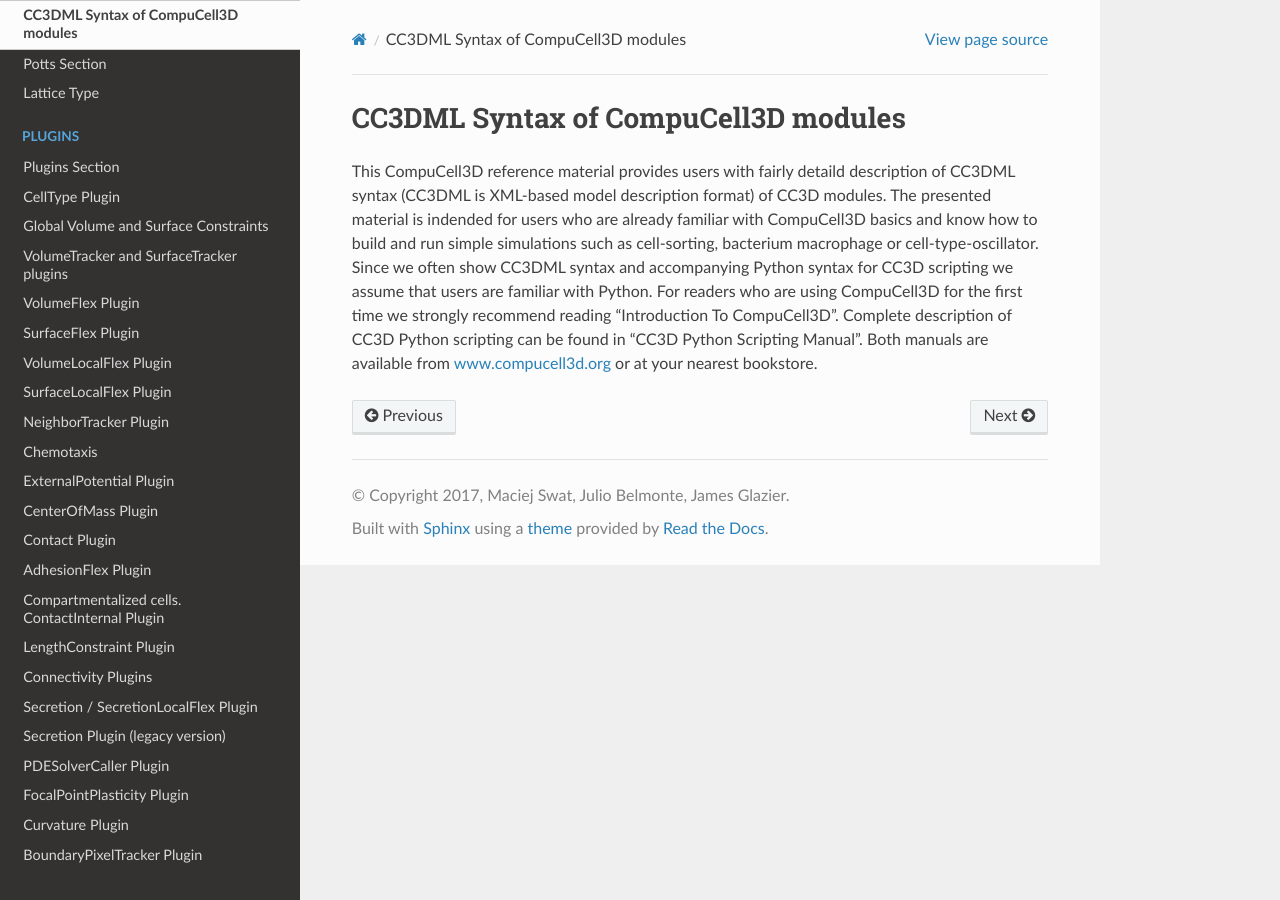
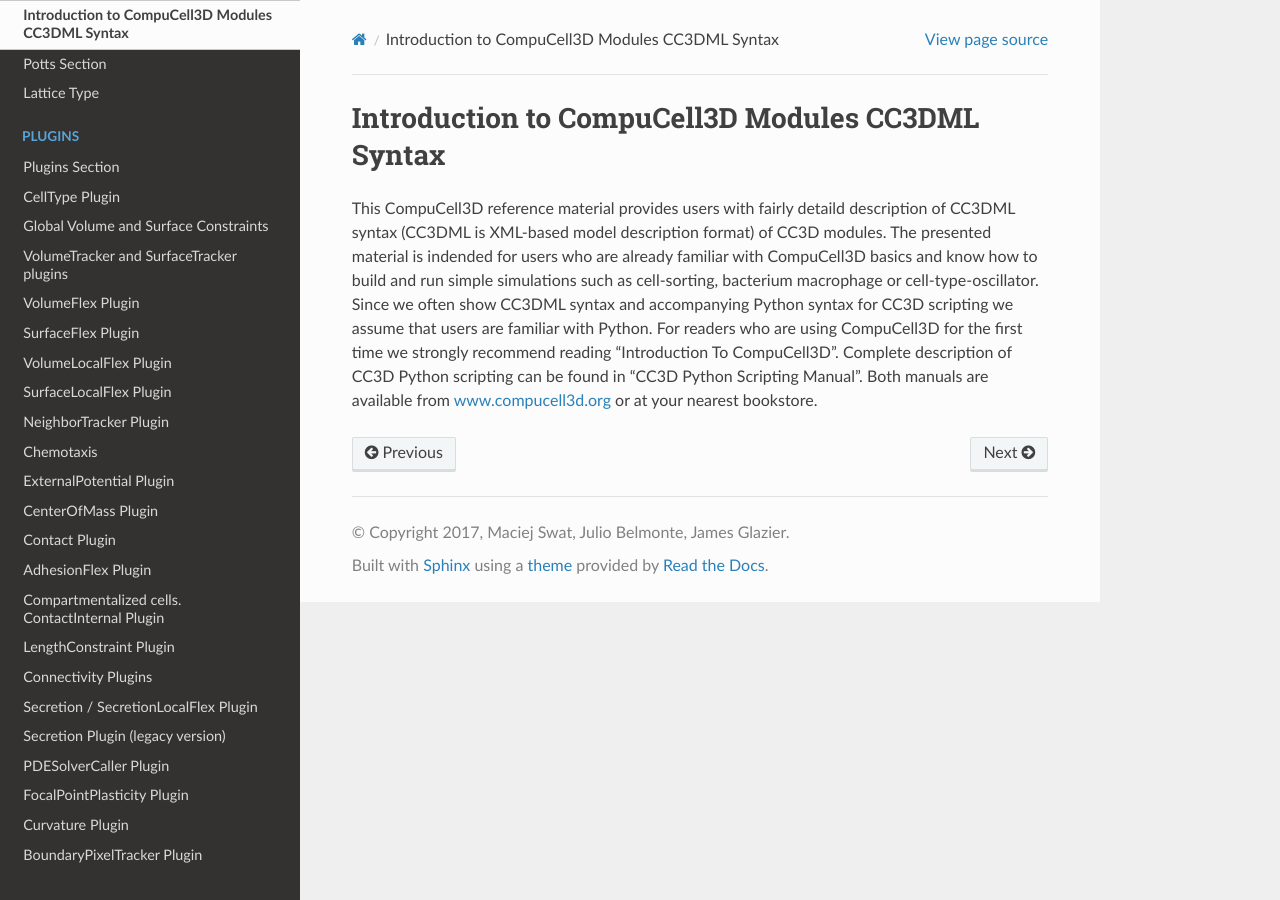
Before and after one commit to CompuCell3D/CompuCell3DReferenceManual, a Sphinx documentation site: the page built from docs/introduction.rst, in a window 1280 px wide. Built offline with Sphinx 7.4.7 and the Read the Docs theme 2.0.0, drawn with Linux system fonts in a browser that asks for light colours.

Commit message:
formatting

```diff
--- a/docs/index.rst
+++ b/docs/index.rst
@@ -1,7 +1,9 @@
 .. CompuCell3DReferenceManual documentation master file
 
+###################################################
 CompuCell3D Reference Manual - 3.7.8
-======================================================
+###################################################
+
 The focus of this manual is to teach you how to use CC3DML (XML-based syntax) to build powerful multi-scale
 multi-cell tissue simulations. We will assume that you have a working knowledge of XML.
 You do not have to be an XML guru but you should know how to write simple XML documents
--- a/docs/introduction.rst
+++ b/docs/introduction.rst
@@ -1,5 +1,5 @@
-CC3DML Syntax of CompuCell3D modules
-====================================
+Introduction to CompuCell3D Modules CC3DML Syntax
+=====================================================
 
 This CompuCell3D reference material provides users with fairly detaild
 description of CC3DML syntax (CC3DML is XML-based model description
--- a/docs/lattice_type.rst
+++ b/docs/lattice_type.rst
@@ -1,5 +1,5 @@
 Lattice Type
-~~~~~~~~~~~~
+============
 
 Early versions of CompuCell3D allowed users to use only square lattice.
 Most recent versions allow the simulation to be run on
--- a/docs/potts.rst
+++ b/docs/potts.rst
@@ -1,5 +1,5 @@
 Potts Section
--------------
+==============
 
 The first section of the .xml file defines the global parameters of the
 lattice and the simulation.
```
